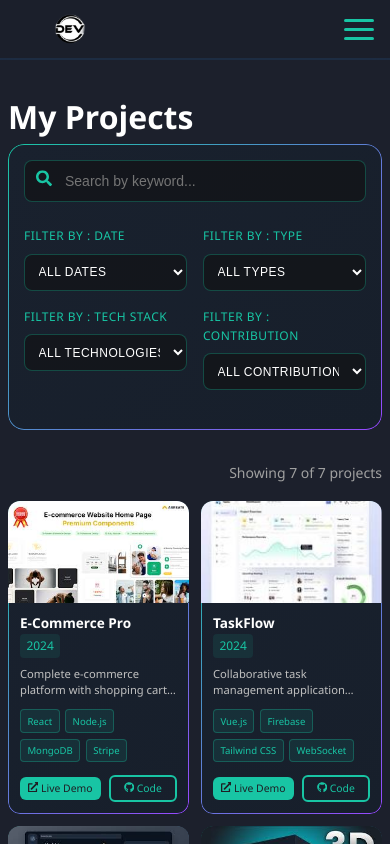
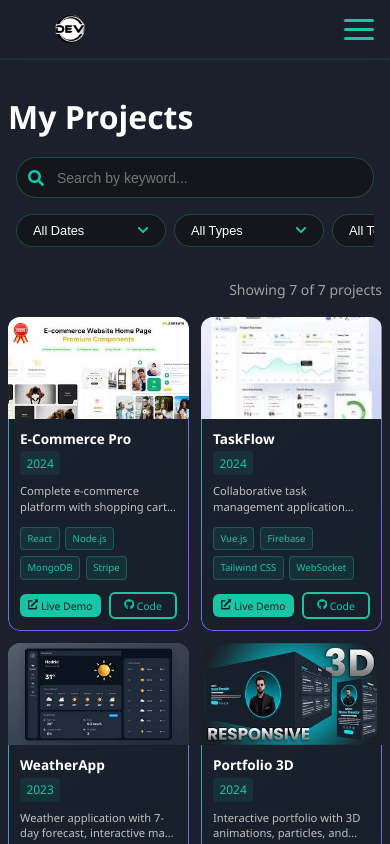
Before and after one commit to patipe-gi/michaeldev, a React (Vite) app: page /projects in a window 390 px wide. Shown: the top 844 px of the page. Built offline with nearby package versions, Linux system fonts and the light colour scheme.

Commit message:
modification filtre

```diff
--- a/public/global.css
+++ b/public/global.css
@@ -260,47 +260,39 @@ a {
 }
 
 
+/* FilterSection.css */
 
-/* FilterSection.css */
 .filter-section {
-  background: linear-gradient(135deg, #19212E, #171f2b);
   border-radius: 1rem;
-  padding: 1.5rem;
-  margin-bottom: 2rem;
+  padding: 0.5rem 1rem;
   position: relative;
-}
-
-.filter-section::before {
-  content: '';
-  position: absolute;
-  inset: 0;
-  border-radius: 1rem;
-  padding: 1px;
-  background: linear-gradient(135deg, #18c5a4, #9747ff);
-  -webkit-mask: linear-gradient(#fff 0 0) content-box, linear-gradient(#fff 0 0);
-  mask: linear-gradient(#fff 0 0) content-box, linear-gradient(#fff 0 0);
-  -webkit-mask-composite: xor;
-  mask-composite: exclude;
-  pointer-events: none;
+  width: 100%;
 }
 
 .filter-container {
+  margin-top: 5px;
   position: relative;
   z-index: 1;
+  width: 100%;
 }
 
 /* Search Bar */
 .search-bar {
   position: relative;
-  margin-bottom: 1.5rem;
+  margin-bottom: 1rem;
+  display: flex;
+  justify-content: center;
+  align-items: center;
+  width: 100%;
 }
 
 .search-input {
   width: 100%;
-  padding: 0.75rem 1rem 0.75rem 2.5rem;
+  max-width: 500px;
+  padding: 0.7rem 1rem 0.7rem 2.5rem;
   background: rgba(19, 20, 24, 0.8);
   border: 1px solid rgba(24, 197, 164, 0.3);
-  border-radius: 0.5rem;
+  border-radius: 2rem;
   color: white;
   font-size: 0.875rem;
   transition: all 0.3s ease;
@@ -314,52 +306,93 @@ a {
 
 .search-icon {
   position: absolute;
-  left: 0.75rem;
+  left: calc(50% - 250px + 0.75rem);
   top: 50%;
   transform: translateY(-50%);
   color: #18c5a4;
   font-size: 1rem;
 }
 
-/* Filters Grid */
-.filters-grid {
-  display: grid;
-  grid-template-columns: repeat(auto-fit, minmax(200px, 1fr));
-  gap: 1rem;
-  margin-bottom: 1.5rem;
+/* Ajustement de la position de l'icône de recherche */
+@media (min-width: 769px) {
+  .search-icon {
+    left: calc(50% - 250px + 0.75rem);
+  }
 }
 
+@media (max-width: 768px) {
+  .search-icon {
+    left: 0.75rem;
+  }
+
+  .search-input {
+    max-width: 100%;
+    padding-left: 2.5rem;
+  }
+}
+
+/* Filters Grid - Version horizontale avec scroll */
+.filters-grid {
+  display: flex;
+  flex-wrap: nowrap;
+  gap: 0.75rem;
+  margin-bottom: 1rem;
+  overflow-x: auto;
+  overflow-y: hidden;
+  scrollbar-width: thin;
+  padding-bottom: 0.5rem;
+  -webkit-overflow-scrolling: touch;
+}
+
+/* Personnalisation de la scrollbar */
+.filters-grid::-webkit-scrollbar {
+  height: 4px;
+}
+
+.filters-grid::-webkit-scrollbar-track {
+  background: rgba(255, 255, 255, 0.05);
+  border-radius: 10px;
+}
+
+.filters-grid::-webkit-scrollbar-thumb {
+  background: linear-gradient(135deg, #18c5a4, #9747ff);
+  border-radius: 10px;
+}
+
+/* Filter Group - fit-content */
 .filter-group {
   display: flex;
   flex-direction: column;
-  gap: 0.5rem;
-}
-
-.filter-label {
-  color: #18c5a4;
-  font-size: 0.75rem;
-  font-weight: 500;
-  text-transform: uppercase;
-  letter-spacing: 0.5px;
+  flex-shrink: 0;
 }
 
 .filter-select {
-  padding: 0.6rem;
+  padding: 0.5rem 1rem;
   background: rgba(19, 20, 24, 0.8);
   border: 1px solid rgba(24, 197, 164, 0.3);
-  border-radius: 0.5rem;
+  border-radius: 2rem;
   color: white;
   cursor: pointer;
   transition: all 0.3s ease;
+  font-size: 0.8rem;
+  white-space: nowrap;
+  width: auto;
+  min-width: fit-content;
 }
 
 .filter-select:hover {
   border-color: #18c5a4;
+  background: rgba(24, 197, 164, 0.1);
 }
 
 .filter-select:focus {
   outline: none;
   border-color: #18c5a4;
+}
+
+/* Optionnel : label (caché mais accessible) */
+.filter-label {
+  display: none;
 }
 
 /* Active Filters */
@@ -389,9 +422,10 @@ a {
   padding: 0.25rem 0.75rem;
   background: rgba(24, 197, 164, 0.1);
   border: 1px solid rgba(24, 197, 164, 0.3);
-  border-radius: 0.5rem;
+  border-radius: 2rem;
   font-size: 0.75rem;
   color: #18c5a4;
+  white-space: nowrap;
 }
 
 .filter-tag button {
@@ -409,11 +443,12 @@ a {
   padding: 0.25rem 0.75rem;
   background: rgba(239, 68, 68, 0.1);
   border: 1px solid rgba(239, 68, 68, 0.3);
-  border-radius: 0.5rem;
+  border-radius: 2rem;
   color: #ef4444;
   cursor: pointer;
   font-size: 0.75rem;
   transition: all 0.3s ease;
+  white-space: nowrap;
 }
 
 .clear-all-btn:hover {
@@ -478,13 +513,17 @@ a {
 
 /* Responsive */
 @media (max-width: 768px) {
-  .filters-grid {
-
-    grid-template-columns: repeat(2, 1fr);
+  .filter-section {
+    padding: 0.5rem;
   }
 
-  .filter-section {
-    padding: 1rem;
+  .filter-select {
+    padding: 0.4rem 0.8rem;
+    font-size: 0.7rem;
+  }
+
+  .filters-grid {
+    gap: 0.5rem;
   }
 
   .project-header {
@@ -493,41 +532,206 @@ a {
     gap: 0.25rem;
   }
 }
+
 @media (max-width: 480px) {
-  .log{
-    margin: 0 2rem;
+  .filter-select {
+    font-size: 0.65rem;
+    padding: 0.35rem 0.7rem;
   }
-  .filter-label {
 
+  .filter-tag {
+    font-size: 0.65rem;
+    padding: 0.2rem 0.6rem;
+  }
+
+  .clear-all-btn {
+    font-size: 0.65rem;
+    padding: 0.2rem 0.6rem;
+  }
+}
+
+/* Dropdown.css */
+.dropdown {
+  position: relative;
+  display: inline-block;
+}
+
+.dropdown-full-width {
+  width: 100%;
+}
+
+.dropdown-full-width .dropdown-button {
+  width: 100%;
+}
+
+/* Label */
+.dropdown-label {
+  display: block;
+  color: #18c5a4;
   font-size: 0.75rem;
-  font-weight: 200;
+  font-weight: 500;
   text-transform: uppercase;
   letter-spacing: 0.5px;
-}
-  .filters-grid {
-
-    grid-template-columns: repeat(2, 1fr);
-  }
-   .filter-select {
-     font-size: 0.75rem;
-  font-weight: 200;
-  text-transform: uppercase;
-  letter-spacing: 0.5px;
-  width: 100%;
-  }
-
-  .project-header {
-    flex-direction: column;
-    align-items: flex-start;
-    gap: 0.2rem;
-  }
-
+  margin-bottom: 0.25rem;
 }
 
-@media (max-width: 324px) {
-.filters-grid {
+/* Bouton principal */
+.dropdown-button {
+  display: flex;
+  align-items: center;
+  justify-content: space-between;
+  gap: 0.5rem;
+  padding: 0.5rem 1rem;
+  background: rgba(19, 20, 24, 0.8);
+  border: 1px solid rgba(24, 197, 164, 0.3);
+  border-radius: 2rem;
+  color: white;
+  cursor: pointer;
+  transition: all 0.3s ease;
+  font-size: 0.8rem;
+  min-width: 150px;
+  white-space: nowrap;
+}
 
-    grid-template-columns: 1fr;
+.dropdown-button:hover:not(.disabled) {
+  border-color: #18c5a4;
+  background: rgba(24, 197, 164, 0.1);
+}
+
+.dropdown-button.open {
+  border-color: #18c5a4;
+  border-radius: 1rem 1rem 0.5rem 0.5rem;
+}
+
+.dropdown-button.disabled {
+  opacity: 0.5;
+  cursor: not-allowed;
+}
+
+/* Icône gauche */
+.dropdown-icon-left {
+  display: inline-flex;
+  align-items: center;
+  font-size: 0.9rem;
+  color: #18c5a4;
+}
+
+/* Texte sélectionné */
+.dropdown-selected-text {
+  flex: 1;
+  text-align: left;
+  overflow: hidden;
+  text-overflow: ellipsis;
+  white-space: nowrap;
+}
+
+/* Flèche */
+.dropdown-arrow {
+  font-size: 0.75rem;
+  color: #18c5a4;
+  transition: transform 0.3s ease;
+}
+
+.dropdown-arrow.rotate {
+  transform: rotate(180deg);
+}
+
+/* Menu déroulant */
+.dropdown-menu {
+  position: absolute;
+  top: calc(100% + 4px);
+  left: 0;
+  right: 0;
+  background: linear-gradient(135deg, #19212e, #171f2b);
+  border: 1px solid rgba(24, 197, 164, 0.3);
+  border-radius: 0.75rem;
+  overflow: hidden;
+  z-index: 100;
+  max-height: 250px;
+  overflow-y: auto;
+  box-shadow: 0 10px 25px -5px rgba(0, 0, 0, 0.3);
+}
+
+/* Scrollbar du menu */
+.dropdown-menu::-webkit-scrollbar {
+  width: 4px;
+}
+
+.dropdown-menu::-webkit-scrollbar-track {
+  background: rgba(255, 255, 255, 0.05);
+}
+
+.dropdown-menu::-webkit-scrollbar-thumb {
+  background: linear-gradient(135deg, #18c5a4, #9747ff);
+  border-radius: 4px;
+}
+
+/* Élément du menu */
+.dropdown-item {
+  display: flex;
+  align-items: center;
+  gap: 0.75rem;
+  width: 100%;
+  padding: 0.6rem 1rem;
+  background: transparent;
+  border: none;
+  color: white;
+  cursor: pointer;
+  transition: all 0.2s ease;
+  font-size: 0.85rem;
+  text-align: left;
+}
+
+.dropdown-item:hover {
+  background: rgba(24, 197, 164, 0.1);
+}
+
+.dropdown-item.selected {
+  background: rgba(24, 197, 164, 0.15);
+  color: #18c5a4;
+}
+
+.dropdown-item-icon {
+  display: inline-flex;
+  align-items: center;
+  font-size: 1rem;
+  color: #18c5a4;
+}
+
+.dropdown-item-label {
+  flex: 1;
+}
+
+.dropdown-check {
+  color: #18c5a4;
+  font-size: 0.9rem;
+  font-weight: bold;
+}
+
+/* Animation d'ouverture */
+@keyframes dropdownFadeIn {
+  from {
+    opacity: 0;
+    transform: translateY(-10px);
   }
+  to {
+    opacity: 1;
+    transform: translateY(0);
+  }
+}
 
+.dropdown-menu {
+  animation: dropdownFadeIn 0.2s ease;
 }
+/* CSS pour la version Portal */
+.dropdown-menu-portal {
+  background: linear-gradient(135deg, #19212e, #171f2b);
+  border: 1px solid rgba(24, 197, 164, 0.3);
+  border-radius: 0.75rem;
+  overflow: hidden;
+  z-index: 99999;
+  max-height: 300px;
+  overflow-y: auto;
+  box-shadow: 0 10px 25px -5px rgba(0, 0, 0, 0.5);
+  animation: dropdownFadeIn 0.2s ease;
+}
--- /dev/null
+++ b/src/components/Dropdown.jsx
@@ -0,0 +1,167 @@
+// components/Dropdown.jsx
+import React, { useState, useRef, useEffect } from 'react';
+import { createPortal } from 'react-dom';
+import { FaChevronDown } from 'react-icons/fa';
+
+
+const Dropdown = ({
+  options = [],
+  value = '',
+  onChange,
+  placeholder = 'Select an option',
+  label = null,
+  disabled = false,
+  className = '',
+  fullWidth = false
+}) => {
+  const [isOpen, setIsOpen] = useState(false);
+  const [menuStyle, setMenuStyle] = useState({});
+  const buttonRef = useRef(null);
+  const dropdownId = useRef(`dropdown-${Math.random().toString(36).substr(2, 9)}`);
+
+  const selectedOption = options.find(opt => opt.value === value);
+
+  // Calculer la position du menu
+  useEffect(() => {
+    if (isOpen && buttonRef.current) {
+      const rect = buttonRef.current.getBoundingClientRect();
+      const spaceBelow = window.innerHeight - rect.bottom;
+      const menuHeight = 280;
+
+      let top = rect.bottom + 5;
+
+      if (spaceBelow < menuHeight && rect.top > menuHeight) {
+        top = rect.top - menuHeight - 5;
+      }
+
+      setMenuStyle({
+        position: 'fixed',
+        top: top,
+        left: rect.left,
+        minWidth: Math.max(rect.width, 150),
+        zIndex: 99999,
+      });
+    }
+  }, [isOpen]);
+
+  // Fermer quand on clique ailleurs (MAIS PAS QUAND ON SCROLL)
+  useEffect(() => {
+    const handleClickOutside = (event) => {
+      // Vérifier si le clic est en dehors du bouton
+      if (buttonRef.current && !buttonRef.current.contains(event.target)) {
+        // Vérifier si le clic n'est pas sur le menu portal
+        const menuElement = document.querySelector(`.dropdown-menu-${dropdownId.current}`);
+        if (menuElement && !menuElement.contains(event.target)) {
+          setIsOpen(false);
+        } else if (!menuElement) {
+          setIsOpen(false);
+        }
+      }
+    };
+
+    // Fermer avec la touche Echap
+    const handleEscape = (event) => {
+      if (event.key === 'Escape' && isOpen) {
+        setIsOpen(false);
+      }
+    };
+
+    document.addEventListener('mousedown', handleClickOutside);
+    document.addEventListener('keydown', handleEscape);
+
+    return () => {
+      document.removeEventListener('mousedown', handleClickOutside);
+      document.removeEventListener('keydown', handleEscape);
+    };
+  }, [isOpen, dropdownId]);
+
+  // Mettre à jour la position du menu quand on scroll (pour qu'il suive)
+  useEffect(() => {
+    if (!isOpen) return;
+
+    const handleScroll = () => {
+      if (buttonRef.current && isOpen) {
+        const rect = buttonRef.current.getBoundingClientRect();
+        const spaceBelow = window.innerHeight - rect.bottom;
+        const menuHeight = 280;
+
+        let top = rect.bottom + 5;
+
+        if (spaceBelow < menuHeight && rect.top > menuHeight) {
+          top = rect.top - menuHeight - 5;
+        }
+
+        setMenuStyle(prev => ({
+          ...prev,
+          top: top,
+          left: rect.left,
+        }));
+      }
+    };
+
+    window.addEventListener('scroll', handleScroll);
+    window.addEventListener('resize', handleScroll);
+
+    return () => {
+      window.removeEventListener('scroll', handleScroll);
+      window.removeEventListener('resize', handleScroll);
+    };
+  }, [isOpen]);
+
+  const handleToggle = () => {
+    if (!disabled) {
+      setIsOpen(!isOpen);
+    }
+  };
+
+  const handleSelect = (option) => {
+    onChange(option.value);
+    setIsOpen(false);
+  };
+
+  return (
+    <div
+      className={`dropdown ${fullWidth ? 'dropdown-full-width' : ''} ${className}`}
+      style={{ position: 'relative' }}
+    >
+      {label && <label className="dropdown-label">{label}</label>}
+
+      <button
+        ref={buttonRef}
+        type="button"
+        className={`dropdown-button ${isOpen ? 'open' : ''} ${disabled ? 'disabled' : ''}`}
+        onClick={handleToggle}
+        disabled={disabled}
+      >
+        <span className="dropdown-selected-text">
+          {selectedOption ? selectedOption.label : placeholder}
+        </span>
+        <FaChevronDown className={`dropdown-arrow ${isOpen ? 'rotate' : ''}`} />
+      </button>
+
+      {isOpen && createPortal(
+        <div
+          className={`dropdown-menu-portal dropdown-menu-${dropdownId.current}`}
+          style={menuStyle}
+        >
+          <div className="dropdown-menu-inner">
+            {options.map((option) => (
+              <button
+                key={option.value}
+                type="button"
+                className={`dropdown-item ${option.value === value ? 'selected' : ''}`}
+                onClick={() => handleSelect(option)}
+              >
+                <span className="dropdown-item-label">{option.label}</span>
+                {option.value === value && <span className="dropdown-check">✓</span>}
+              </button>
+            ))}
+          </div>
+        </div>,
+        document.body
+      )}
+    </div>
+  );
+};
+
+export default Dropdown;
--- a/src/components/FilterSection.jsx
+++ b/src/components/FilterSection.jsx
@@ -1,33 +1,41 @@
-import React, { useState } from 'react';
-import { useTranslation } from 'react-i18next'; // Ajout de useTranslation
-import { FaSearch } from 'react-icons/fa';
+import React, { useState } from "react";
+import { useTranslation } from "react-i18next"; // Ajout de useTranslation
+import { FaSearch } from "react-icons/fa";
+import Dropdown from "./Dropdown";
 
 const FilterSection = ({ onFilterChange }) => {
   const { t } = useTranslation(); // Ajout du hook de traduction
-  const [searchTerm, setSearchTerm] = useState('');
+  const [searchTerm, setSearchTerm] = useState("");
   const [filters, setFilters] = useState({
-    date: '',
-    type: '',
-    techStack: '',
-    contribution: ''
+    date: "",
+    type: "",
+    techStack: "",
+    contribution: "",
   });
 
   // Options pour les filtres (maintenant avec traduction)
   const filterOptions = {
-    date: ['2024', '2023', '2022', '2021', '2020'],
-    type: ['Web App', 'Mobile App', 'E-Commerce', 'Data Vis', 'AI/ML'],
-    techStack: ['React', 'Vue.js', 'Node.js', 'Python', 'MongoDB', 'Tailwind CSS'],
-    contribution: ['Full Stack', 'Frontend', 'Backend', 'UI/UX']
+    date: ["2024", "2023", "2022", "2021", "2020"],
+    type: ["Web App", "Mobile App", "E-Commerce", "Data Vis", "AI/ML"],
+    techStack: [
+      "React",
+      "Vue.js",
+      "Node.js",
+      "Python",
+      "MongoDB",
+      "Tailwind CSS",
+    ],
+    contribution: ["Full Stack", "Frontend", "Backend", "UI/UX"],
   };
 
   // Fonction pour traduire les options de type
   const translateType = (type) => {
     const typeMap = {
-      'Web App': t('filters.options.webApp'),
-      'Mobile App': t('filters.options.mobileApp'),
-      'E-Commerce': t('filters.options.ecommerce'),
-      'Data Vis': t('filters.options.dataVis'),
-      'AI/ML': t('filters.options.aiMl')
+      "Web App": t("filters.options.webApp"),
+      "Mobile App": t("filters.options.mobileApp"),
+      "E-Commerce": t("filters.options.ecommerce"),
+      "Data Vis": t("filters.options.dataVis"),
+      "AI/ML": t("filters.options.aiMl"),
     };
     return typeMap[type] || type;
   };
@@ -35,10 +43,10 @@ const FilterSection = ({ onFilterChange }) => {
   // Fonction pour traduire les options de contribution
   const translateContribution = (contribution) => {
     const contributionMap = {
-      'Full Stack': t('filters.options.fullStack'),
-      'Frontend': t('filters.options.frontend'),
-      'Backend': t('filters.options.backend'),
-      'UI/UX': t('filters.options.uiUx')
+      "Full Stack": t("filters.options.fullStack"),
+      Frontend: t("filters.options.frontend"),
+      Backend: t("filters.options.backend"),
+      "UI/UX": t("filters.options.uiUx"),
     };
     return contributionMap[contribution] || contribution;
   };
@@ -57,13 +65,19 @@ const FilterSection = ({ onFilterChange }) => {
 
   const clearFilters = () => {
     setFilters({
-      date: '',
-      type: '',
-      techStack: '',
-      contribution: ''
+      date: "",
+      type: "",
+      techStack: "",
+      contribution: "",
     });
-    setSearchTerm('');
-    onFilterChange({ searchTerm: '', date: '', type: '', techStack: '', contribution: '' });
+    setSearchTerm("");
+    onFilterChange({
+      searchTerm: "",
+      date: "",
+      type: "",
+      techStack: "",
+      contribution: "",
+    });
   };
 
   return (
@@ -73,112 +87,120 @@ const FilterSection = ({ onFilterChange }) => {
         <div className="search-bar">
           <input
             type="text"
-            placeholder={t('filters.searchPlaceholder')}
+            placeholder={t("filters.searchPlaceholder")}
             value={searchTerm}
             onChange={handleSearch}
             className="search-input"
           />
-          <span className="search-icon"><FaSearch/></span>
+          <FaSearch className="search-icon" />
         </div>
 
-        <div className="filters-grid">
-          {/* Filter by Date */}
-          <div className="filter-group">
-            <label className="filter-label">{t('filters.filterBy')} : {t('filters.date')}</label>
-            <select
-              value={filters.date}
-              onChange={(e) => handleFilterChange('date', e.target.value)}
-              className="filter-select"
-            >
-              <option value="">{t('filters.allDates')}</option>
-              {filterOptions.date.map(year => (
-                <option key={year} value={year}>{year}</option>
-              ))}
-            </select>
-          </div>
+<div className="filters-grid">
+  <Dropdown
+    options={[
+      { value: '', label: t('filters.allDates') },
+      ...filterOptions.date.map(year => ({ value: year, label: year }))
+    ]}
+    value={filters.date}
+    onChange={(value) => handleFilterChange('date', value)}
+    placeholder={t('filters.allDates')}
+  />
 
-          {/* Filter by Type */}
-          <div className="filter-group">
-            <label className="filter-label">{t('filters.filterBy')} : {t('filters.type')}</label>
-            <select
-              value={filters.type}
-              onChange={(e) => handleFilterChange('type', e.target.value)}
-              className="filter-select"
-            >
-              <option value="">{t('filters.allTypes')}</option>
-              {filterOptions.type.map(type => (
-                <option key={type} value={type}>{translateType(type)}</option>
-              ))}
-            </select>
-          </div>
+  <Dropdown
+    options={[
+      { value: '', label: t('filters.allTypes') },
+      ...filterOptions.type.map(type => ({
+        value: type,
+        label: translateType(type)
+      }))
+    ]}
+    value={filters.type}
+    onChange={(value) => handleFilterChange('type', value)}
+    placeholder={t('filters.allTypes')}
+  />
 
-          {/* Filter by Tech Stack */}
-          <div className="filter-group">
-            <label className="filter-label">{t('filters.filterBy')} : {t('filters.techStack')}</label>
-            <select
-              value={filters.techStack}
-              onChange={(e) => handleFilterChange('techStack', e.target.value)}
-              className="filter-select"
-            >
-              <option value="">{t('filters.allTechnologies')}</option>
-              {filterOptions.techStack.map(tech => (
-                <option key={tech} value={tech}>{tech}</option>
-              ))}
-            </select>
-          </div>
+  <Dropdown
+    options={[
+      { value: '', label: t('filters.allTechnologies') },
+      ...filterOptions.techStack.map(tech => ({ value: tech, label: tech }))
+    ]}
+    value={filters.techStack}
+    onChange={(value) => handleFilterChange('techStack', value)}
+    placeholder={t('filters.allTechnologies')}
+  />
 
-          {/* Filter by Contribution */}
-          <div className="filter-group">
-            <label className="filter-label">{t('filters.filterBy')} : {t('filters.contribution')}</label>
-            <select
-              value={filters.contribution}
-              onChange={(e) => handleFilterChange('contribution', e.target.value)}
-              className="filter-select"
-            >
-              <option value="">{t('filters.allContributions')}</option>
-              {filterOptions.contribution.map(role => (
-                <option key={role} value={role}>{translateContribution(role)}</option>
-              ))}
-            </select>
-          </div>
-        </div>
-
+  <Dropdown
+    options={[
+      { value: '', label: t('filters.allContributions') },
+      ...filterOptions.contribution.map(role => ({
+        value: role,
+        label: translateContribution(role)
+      }))
+    ]}
+    value={filters.contribution}
+    onChange={(value) => handleFilterChange('contribution', value)}
+    placeholder={t('filters.allContributions')}
+  />
+</div>
         {/* Active Filters Display */}
-        {(filters.date || filters.type || filters.techStack || filters.contribution || searchTerm) && (
+        {(filters.date ||
+          filters.type ||
+          filters.techStack ||
+          filters.contribution ||
+          searchTerm) && (
           <div className="active-filters">
-            <span className="active-filters-title">{t('filters.activeFilters')}</span>
+            <span className="active-filters-title">
+              {t("filters.activeFilters")}
+            </span>
             <div className="filter-tags">
               {searchTerm && (
                 <span className="filter-tag">
-                  {t('filters.search')}: {searchTerm}
-                  <button onClick={() => handleSearch({ target: { value: '' } })}>×</button>
+                  {t("filters.search")}: {searchTerm}
+                  <button
+                    onClick={() => handleSearch({ target: { value: "" } })}
+                  >
+                    ×
+                  </button>
                 </span>
               )}
               {filters.date && (
                 <span className="filter-tag">
-                  {t('filters.year')}: {filters.date}
-                  <button onClick={() => handleFilterChange('date', '')}>×</button>
+                  {t("filters.year")}: {filters.date}
+                  <button onClick={() => handleFilterChange("date", "")}>
+                    ×
+                  </button>
                 </span>
               )}
               {filters.type && (
                 <span className="filter-tag">
-                  {t('filters.type')}: {translateType(filters.type)}
-                  <button onClick={() => handleFilterChange('type', '')}>×</button>
+                  {t("filters.type")}: {translateType(filters.type)}
+                  <button onClick={() => handleFilterChange("type", "")}>
+                    ×
+                  </button>
                 </span>
               )}
               {filters.techStack && (
                 <span className="filter-tag">
-                  {t('filters.tech')}: {filters.techStack}
-                  <button onClick={() => handleFilterChange('techStack', '')}>×</button>
+                  {t("filters.tech")}: {filters.techStack}
+                  <button onClick={() => handleFilterChange("techStack", "")}>
+                    ×
+                  </button>
                 </span>
               )}
               {filters.contribution && (
                 <span className="filter-tag">
-                  {t('filters.role')}: {translateContribution(filters.contribution)}
-                  <button onClick={() => handleFilterChange('contribution', '')}>×</button>
+                  {t("filters.role")}:{" "}
+                  {translateContribution(filters.contribution)}
+                  <button
+                    onClick={() => handleFilterChange("contribution", "")}
+                  >
+                    ×
+                  </button>
                 </span>
               )}
-              <button onClick={clearFilters} className="clear-all-btn">{t('filters.clearAll')}</button>
+              <button onClick={clearFilters} className="clear-all-btn">
+                {t("filters.clearAll")}
+              </button>
             </div>
           </div>
         )}
```
